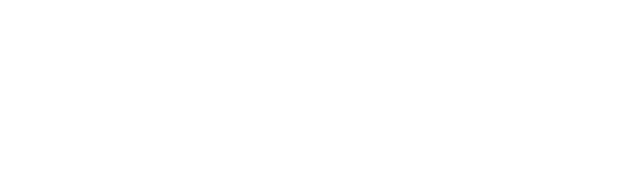
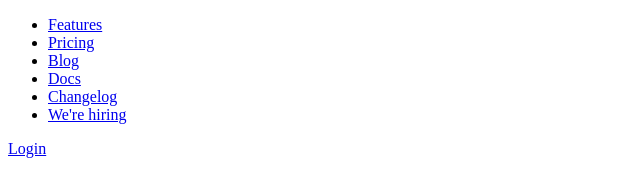
Before and after one commit to Ibrohimqurbonboyev/GITPOD, a plain HTML site: page index.html in a window 1280 px wide. Shown: the whole page, without its empty margins (0-640 px from the left). Drawn offline with Linux system fonts and the light colour scheme.

Commit message:
add siteheader

```diff
--- a/index.html
+++ b/index.html
@@ -10,8 +10,33 @@
 <body>
 
     <!-- header start -->
-    <header>
-
+    <header class="site-header">
+        <a href="#" class="site-logo">
+            <!-- Logo rasm -->
+        </a>
+        <nav class="site-nav">
+            <ul class="sitenav-list">
+                <li class="sitenav-item">
+                    <a class="sitenav-link" href="#feature">Features</a>
+                </li>
+                <li class="sitenav-item">
+                    <a href="#price">Pricing</a>
+                </li>
+                <li class="sitenav-item">
+                    <a class="sitenav-link" href="#blog">Blog</a>
+                </li>
+                <li class="sitenav-item">
+                    <a class="sitenav-link" href="#docs">Docs</a>
+                </li>
+                <li class="sitenav-item">
+                    <a class="sitenav-link" href="#changelog">Changelog</a>
+                </li>
+                <li class="sitenav-item">
+                    <a class="sitenav-link" href="#hiring">We're hiring</a>
+                </li>
+            </ul>
+        </nav>
+        <a class="sitenav-btn" href="#contact">Login</a>
     </header>
     <!-- header end -->
 
```
